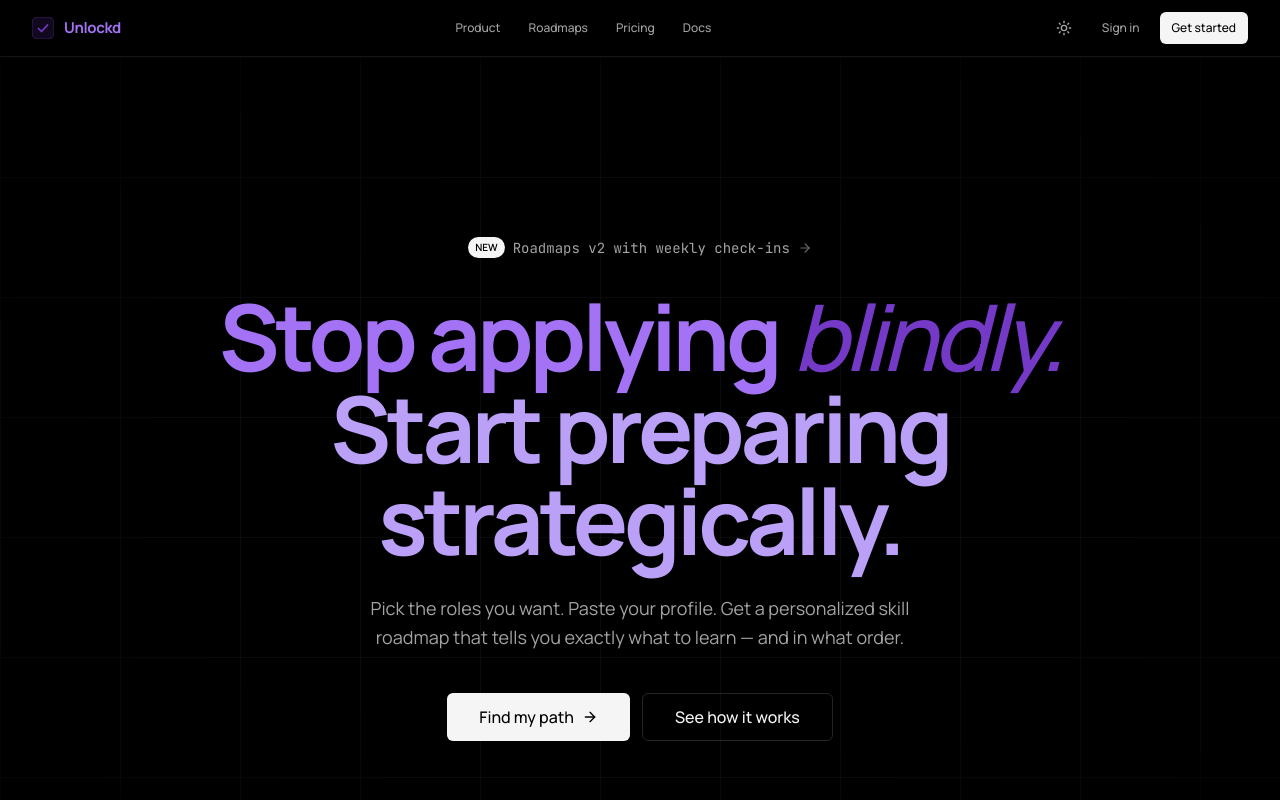
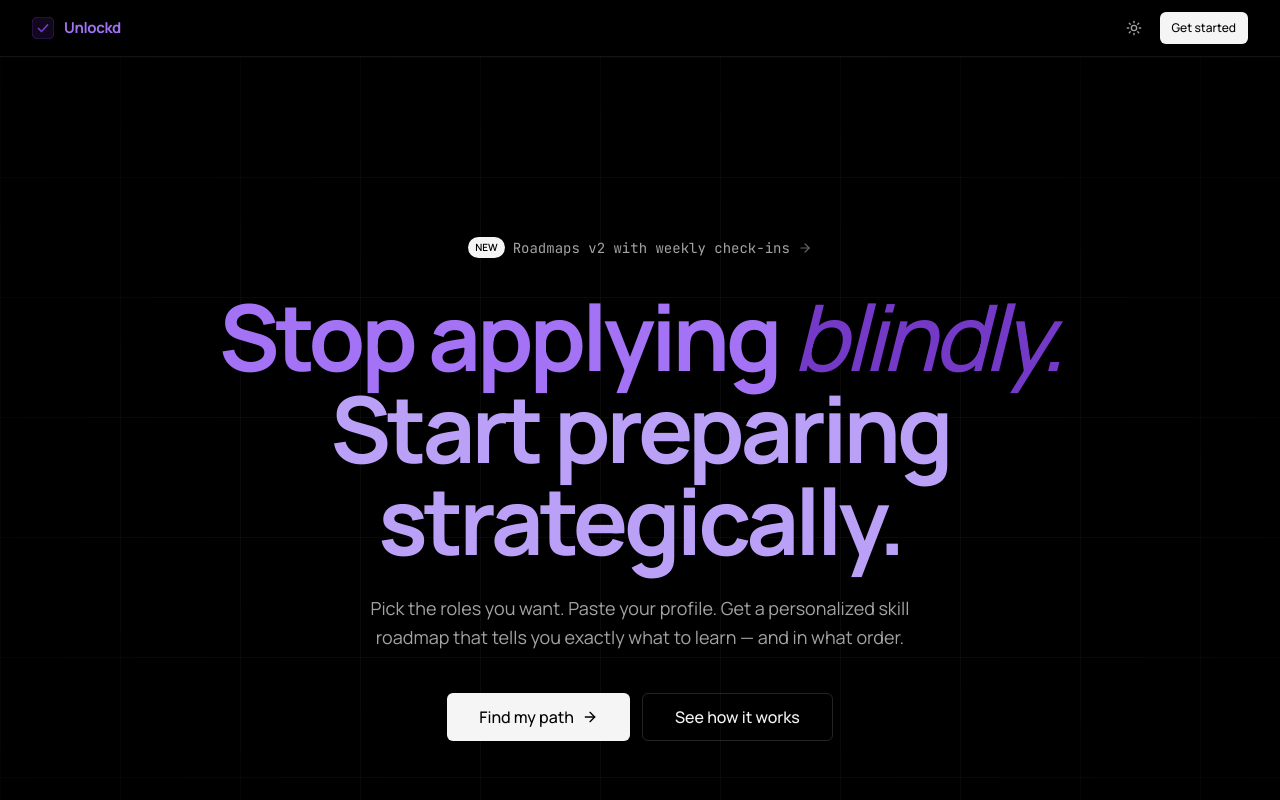
Before and after one commit to vishnu2007dev/Spartans, a Next.js app in the folder frontend/: page / in a window 1280 px wide. Shown: the top 800 px of the page. Built offline with nearby package versions, Linux system fonts and the light colour scheme.

Commit message:
feat: implement landing page layout and navigation component

```diff
--- a/frontend/components/LandingHero.tsx
+++ b/frontend/components/LandingHero.tsx
@@ -7,7 +7,7 @@ import { Footer } from "@/components/landing/Footer";
 export default function LandingHero() {
   return (
     <div style={{ backgroundColor: "var(--bg)", minHeight: "100vh" }}>
-      <Nav />
+      <Nav landing />
       <main>
         <Hero />
         <Bento />
--- a/frontend/components/landing/Nav.tsx
+++ b/frontend/components/landing/Nav.tsx
@@ -5,7 +5,11 @@ import { useTheme } from "next-themes";
 import { Sun, Moon } from "lucide-react";
 import { Button } from "@/components/ui/button";
 
-export function Nav() {
+interface NavProps {
+  landing?: boolean;
+}
+
+export function Nav({ landing = false }: NavProps) {
   const { theme, setTheme } = useTheme();
 
   return (
@@ -61,15 +65,6 @@ export function Nav() {
           </span>
         </Link>
 
-        {/* Center nav — hidden on mobile */}
-        <nav className="hidden md:flex items-center gap-1" aria-label="Main navigation">
-          {["Product", "Roadmaps", "Pricing", "Docs"].map((item) => (
-            <Button key={item} variant="ghost" size="sm" asChild>
-              <Link href="#">{item}</Link>
-            </Button>
-          ))}
-        </nav>
-
         {/* Right actions */}
         <div className="flex items-center gap-2">
           <Button
@@ -87,12 +82,11 @@ export function Nav() {
               aria-hidden="true"
             />
           </Button>
-          <Button variant="ghost" size="sm" className="hidden sm:inline-flex" asChild>
-            <Link href="#">Sign in</Link>
-          </Button>
-          <Button size="sm" asChild>
-            <Link href="/jobs">Get started</Link>
-          </Button>
+          {landing && (
+            <Button size="sm" asChild>
+              <Link href="/onboarding">Get started</Link>
+            </Button>
+          )}
         </div>
       </div>
     </header>
```
